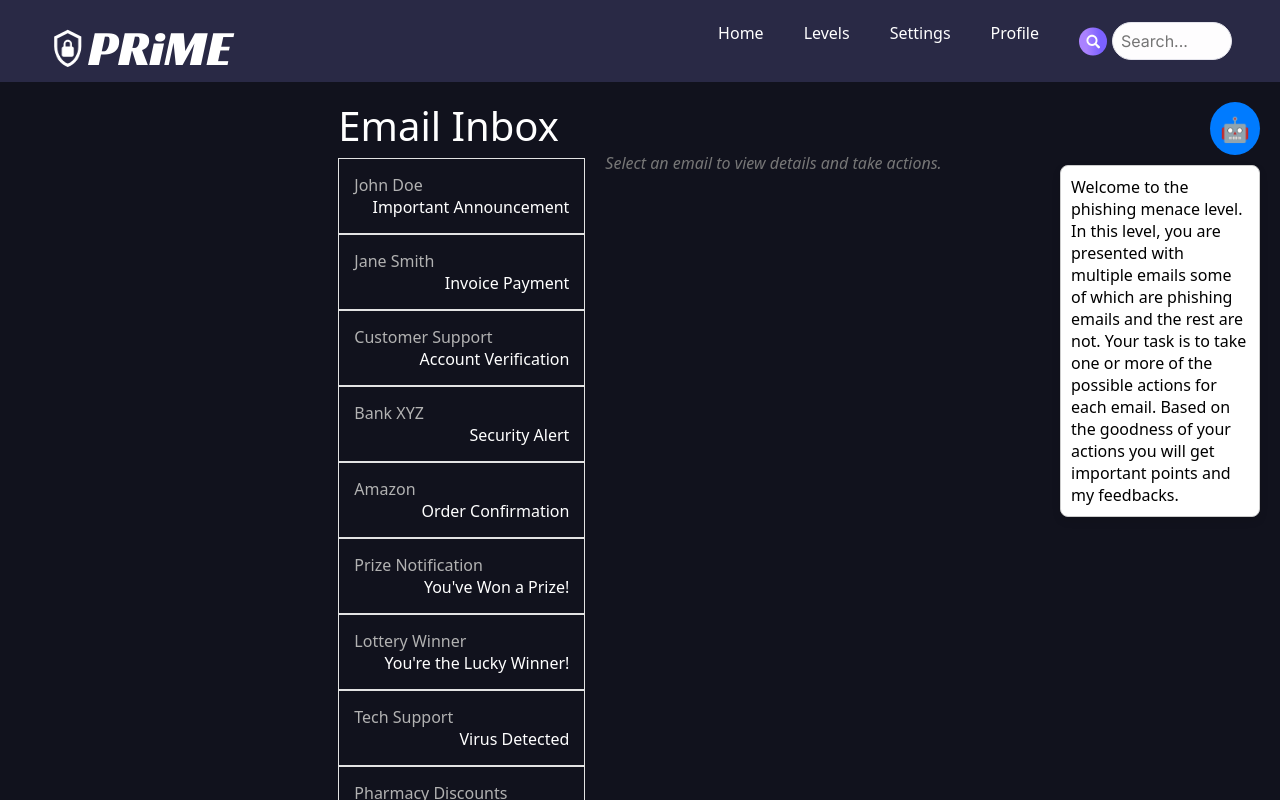
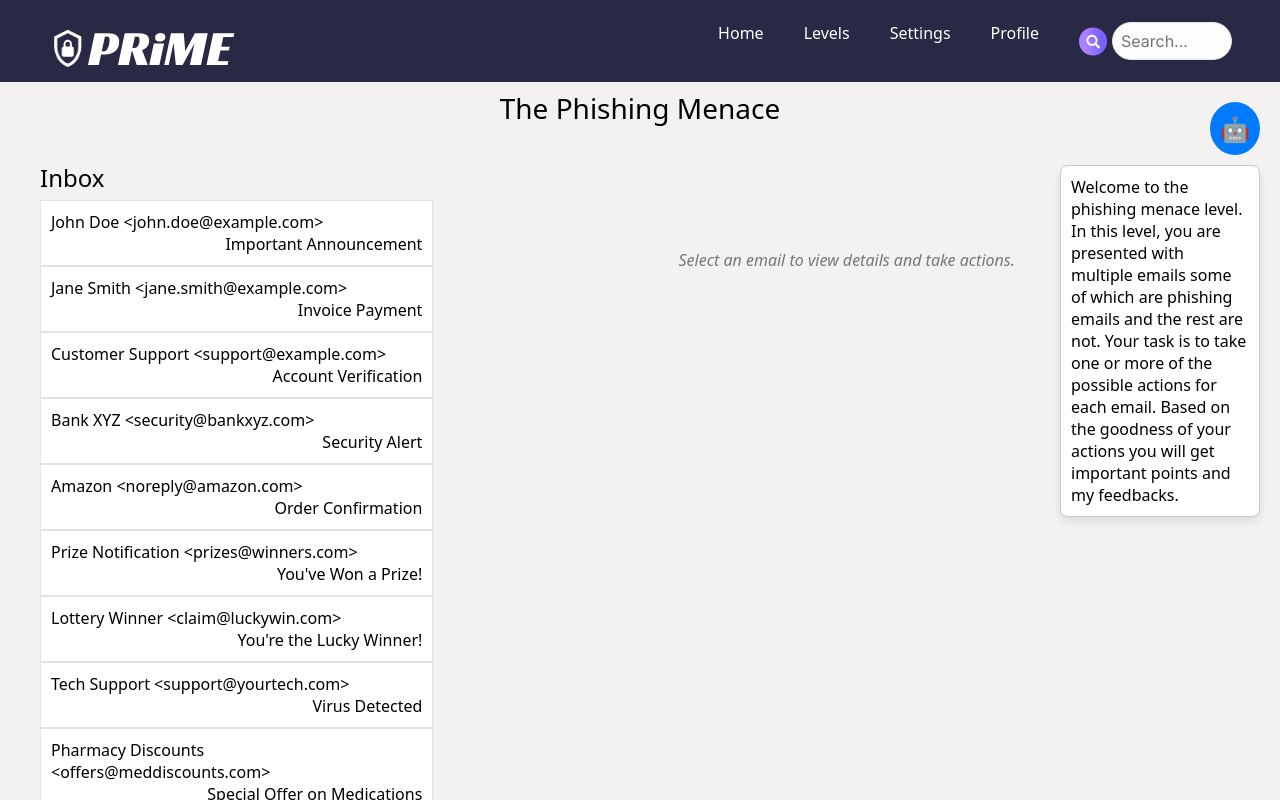
Before and after one commit to simonkb/PRiME, a Next.js app: page /levels/the-phishing-menace in a window 1280 px wide. Shown: the top 800 px of the page. Built offline with nearby package versions, Linux system fonts and the light colour scheme; a web font is replaced by a local one.

Commit message:
Updated the phishing menace level design

```diff
--- a/src/pages/levels/Phishing.module.css
+++ b/src/pages/levels/Phishing.module.css
@@ -1,31 +1,44 @@
 .container {
   display: flex;
   gap: 20px;
-  max-width: 1200px;
-  margin: auto;
   padding: 20px;
   padding-inline: 40px;
 }
-
+.containerOuter{
+  background-color: #f4f1f1;
+  color: black;
+  min-height: 100vh;
+  position: relative;
+}
+.title{
+  text-align: center;
+  padding: 10px;
+}
 .emailListContainer {
   flex: 1;
-  min-width: fit-content;
+
 }
 
 .emailList {
   display: flex;
   flex-direction: column;
+
 }
 
 .email {
+  background-color: #ffffff;
+
   border: 1px solid #e3e3e3;
-  padding: 15px;
+  padding: 10px;
   cursor: pointer;
   transition: background-color 0.3s ease;
+
 }
 
 .email:hover {
-  background-color: #f4f4f4;
+  background-color: #2e9ef4;
+  color: #fff;
+
 }
 
 .selected {
@@ -35,12 +48,16 @@
 
 .emailDetailsContainer {
   flex: 2;
+  padding-top: 35px;
+
 }
 
 .emailDetails {
   border: 1px solid #e3e3e3;
   padding: 20px;
   background-color: #fff;
+  border-radius: 5px;
+
 }
 
 .emailHeader {
@@ -57,8 +74,8 @@
 .subject2{
   color: #333;
   padding-block: 5px;
-  border-bottom-width: 0.3px;
-  border-bottom: solid;
+  border-bottom: 1px solid #e3e3e3;
+
 }
 .subject {
   flex-grow: 1;
@@ -100,11 +117,37 @@
   color: #333;
 }
 .sender1{
-  color: #b2b2b2;
+  color: #000000;
 }
 
 .emailContent {
   margin-top: 20px;
   color: #333;
-  white-space: pre-wrap; /* Preserve line breaks in the email body */
+  white-space: pre-wrap;
 }
+.attachFileContainer {
+  display: flex;
+  align-items: center;
+  margin-top: 10px;
+  padding: 8px;
+  background-color: #f0f0f0;
+  border: 1px solid #ccc;
+  border-radius: 4px;
+  width: fit-content;
+  cursor: pointer;
+
+}
+.attachFileContainer:hover{
+  background-color: #a4a4a4;
+}
+
+.fileIcon {
+  font-size: 18px;
+  margin-right: 10px;
+}
+
+.fileName {
+  overflow: hidden;
+  text-overflow: ellipsis;
+  color: #333;
+}
--- a/src/pages/levels/the-phishing-menace.jsx
+++ b/src/pages/levels/the-phishing-menace.jsx
@@ -7,85 +7,117 @@ const Phishing = () => {
   const [emails, setEmails] = useState([
     {
       id: 1,
-      sender: "John Doe",
+      sender: "John Doe <john.doe@example.com>",
+      senderEmailAddress: "john.doe@example.com",
       subject: "Important Announcement",
-      content:
-        "Dear User, please click the link below for an important announcement.",
+      heading: "Urgent Notice Regarding Your Account",
+      body: "Dear User, \n\nWe regret to inform you that there is an urgent matter regarding your account that requires your immediate attention. Our system detected suspicious activity, and we need you to verify your account details. Click the link below to access your account and resolve this matter promptly:\n",
       link: "https://example.com/important-announcement",
+      closing:
+        "\n\nFailure to verify your account may result in temporary suspension. Thank you for your cooperation. \n\nSincerely, \nJohn Doe",
       attachment: "report.pdf",
     },
     {
       id: 2,
-      sender: "Jane Smith",
+      sender: "Jane Smith <jane.smith@example.com>",
+      senderEmailAddress: "jane.smith@example.com",
       subject: "Invoice Payment",
-      content:
-        "Hello, your recent invoice is ready for payment. Please find the attached invoice.",
+      heading: "Invoice Payment Due - Immediate Action Required",
+      body: "Hello,\n\nWe hope this message finds you well. Your recent invoice is now ready for payment. The total amount due is $250. If the payment is not received within the next 24 hours, a late fee of $50 will be applied. To ensure uninterrupted services, please make the payment at your earliest convenience.\n",
+      closing:
+        "\n\nThank you for your prompt attention to this matter. \n\nBest regards, \nJane Smith",
       attachment: "invoice.pdf",
     },
     {
       id: 3,
-      sender: "Customer Support",
+      sender: "Customer Support <support@example.com>",
+      senderEmailAddress: "support@example.com",
       subject: "Account Verification",
-      content:
-        "Dear User, we noticed some unusual activity on your account. Click the link to verify your account.",
+      heading: "Immediate Action Required: Verify Your Account",
+      body: "Dear User,\n\nOur security system has detected multiple login attempts from different locations. To secure your account, we require you to verify your identity. Please click on the link below to initiate the verification process:\n",
       link: "https://example.com/verify-account",
+      closing:
+        "\n\nThank you for your cooperation in maintaining a secure environment for all our users. \n\nBest Regards, \nCustomer Support",
     },
     {
       id: 4,
-      sender: "Bank XYZ",
+      sender: "Bank XYZ <security@bankxyz.com>",
+      senderEmailAddress: "security@bankxyz.com",
       subject: "Security Alert",
-      content:
-        "Your account security has been compromised. Click the link to secure your account.",
+      heading: "Urgent: Security Breach Detected",
+      body: "Dear Valued Customer,\n\nWe regret to inform you that our security system has detected unauthorized access to your account. To ensure the safety of your funds and personal information, we urge you to take immediate action. Click on the link below to review your recent transactions and secure your account:\n",
       link: "https://example.com/secure-account",
+      closing:
+        "\n\nYour prompt response is crucial in preventing any further unauthorized access. Thank you for your cooperation. \n\nSincerely, \nBank XYZ Security Team",
     },
     {
       id: 5,
-      sender: "Amazon",
+      sender: "Amazon <noreply@amazon.com>",
+      senderEmailAddress: "noreply@amazon.com",
       subject: "Order Confirmation",
-      content:
-        "Your recent order has been confirmed. If you didn't place this order, click the link to report.",
+      heading: "Your Amazon Order Confirmation",
+      body: "Dear Customer,\n\nWe're excited to confirm your recent order. If you did not place this order, please click the link below to report it immediately:\n",
       link: "https://example.com/report-order",
+      closing:
+        "\n\nThank you for choosing Amazon. We appreciate your business. \n\nBest regards, \nAmazon Customer Service",
     },
-    // Scam Emails
     {
       id: 6,
-      sender: "Prize Notification",
+      sender: "Prize Notification <prizes@winners.com>",
+      senderEmailAddress: "prizes@winners.com",
       subject: "You've Won a Prize!",
-      content:
-        "Congratulations! You've won a prize. To claim, provide your personal information.",
+      heading: "Congratulations! You're a Lucky Winner",
+      body: "Dear Winner,\n\nCongratulations! You have been selected as the lucky winner of our exclusive prize. To claim your prize, please provide your personal information by clicking on the link below:\n",
       link: "https://example.com/claim-prize",
+      closing:
+        "\n\nThis is a limited-time offer, and your immediate response is required. Thank you for participating. \n\nBest Wishes, \nPrize Notification Team",
     },
     {
       id: 7,
-      sender: "Lottery Winner",
+      sender: "Lottery Winner <claim@luckywin.com>",
+      senderEmailAddress: "claim@luckywin.com",
       subject: "You're the Lucky Winner!",
-      content:
-        "You've won a lottery. To receive your winnings, send a processing fee.",
+      heading: "Congratulations! You're Our Lottery Winner",
+      body: "Dear Lucky Winner,\n\nWe are thrilled to inform you that you have been chosen as the lucky winner of our grand lottery. To claim your winnings, please follow the instructions provided in the link below:\n",
+      link: "https://example.com/claim-lottery",
+      closing:
+        "\n\nThis is a once-in-a-lifetime opportunity, and your prompt response is highly recommended. Thank you for being part of our lottery. \n\nBest Regards, \nLottery Winner Team",
     },
     {
       id: 8,
-      sender: "Tech Support",
+      sender: "Tech Support <support@yourtech.com>",
+      senderEmailAddress: "support@yourtech.com",
       subject: "Virus Detected",
-      content:
-        "Your computer has a virus. Call this number to get immediate support.",
+      heading: "Urgent: Your Computer is Infected!",
+      body: "Dear User,\n\nOur system has detected a serious virus on your computer. Immediate action is required to prevent data loss and system damage. Please call our technical support team at the number provided below for immediate assistance:\n",
+      link: "tel:+123456789",
+      closing:
+        "\n\nIgnoring this alert may result in permanent data loss. We are here to help you resolve this issue. \n\nSincerely, \nTech Support Team",
     },
     {
       id: 9,
-      sender: "Pharmacy Discounts",
+      sender: "Pharmacy Discounts <offers@meddiscounts.com>",
+      senderEmailAddress: "offers@meddiscounts.com",
       subject: "Special Offer on Medications",
-      content:
-        "Get exclusive discounts on medications. Click the link to order.",
-      link: "https://example.com/order-meds",
+      heading: "Exclusive Pharmacy Discounts Await You",
+      body: "Dear Customer,\n\nUnlock exclusive discounts on a wide range of medications. Take advantage of this special offer by clicking the link below:\n",
+      link: "https://example.com/discounted-meds",
+      closing:
+        "\n\nThis offer is valid for a limited time only. Start saving on your medications today. \n\nBest Regards, \nPharmacy Discounts Team",
     },
     {
       id: 10,
-      sender: "IRS Alert",
+      sender: "IRS Alert <irs@taxauthority.com>",
+      senderEmailAddress: "irs@taxauthority.com",
       subject: "Tax Refund Pending",
-      content:
-        "Your tax refund is pending. Click the link to provide bank details for processing.",
-      link: "https://example.com/provide-details",
+      heading: "Important: Your Tax Refund is Pending",
+      body: "Dear Taxpayer,\n\nYour tax refund is pending approval. To expedite the process, please provide the necessary bank details by clicking on the link below:\n",
+      link: "https://example.com/provide-bank-details",
+      closing:
+        "\n\nFailure to provide the required information may delay your refund. We appreciate your cooperation. \n\nSincerely, \nIRS Alert Team",
     },
   ]);
+
   const [selectedEmail, setSelectedEmail] = useState(null);
 
   const handleEmailClick = (email) => {
@@ -116,9 +148,13 @@ const Phishing = () => {
 
   return (
     <Layout>
+      <div className={styles.containerOuter}>
+        <div className={styles.title} >
+          <h3>The Phishing Menace</h3>
+        </div>
         <div className={styles.container}>
           <div className={styles.emailListContainer}>
-          <h1>Email Inbox</h1>
+            <h4>Inbox</h4>
             <div className={styles.emailList}>
               {emails.map((email) => (
                 <div
@@ -138,14 +174,39 @@ const Phishing = () => {
             {selectedEmail ? (
               <div className={styles.emailDetails}>
                 <div className={styles.emailHeader}>
-                <div className={styles.sender}>
-                  {selectedEmail.sender} &lt;{"johne@example.com"}&gt;
-                </div>
+                  <div className={styles.sender}>{selectedEmail.sender}</div>
                 </div>
                 <div className={styles.subject2}>
                   Subject: {selectedEmail.subject}
                 </div>
-              <div className={styles.emailContent}>{selectedEmail.content}</div>
+                <div className={styles.emailContent}>{selectedEmail.body}</div>
+                {selectedEmail.link && (
+                  <a
+                    href="#"
+                    onClick={() =>
+                      handleActionClick("Link clicked", selectedEmail.id)
+                    }
+                  >
+                    Link
+                  </a>
+                )}
+                <div className={styles.emailContent}>
+                  {selectedEmail.closing}
+                </div>
+                <br></br>
+                {selectedEmail.attachment && (
+                  <div
+                    className={styles.attachFileContainer}
+                    onClick={() =>
+                      handleActionClick("Download Attachment", selectedEmail.id)
+                    }
+                  >
+                    <div className={styles.fileIcon}>📎</div>
+                    <div className={styles.fileName}>
+                      {selectedEmail.attachment}
+                    </div>
+                  </div>
+                )}
                 <div className={styles.actions}>
                   <button
                     className={styles.button}
@@ -161,24 +222,6 @@ const Phishing = () => {
                   >
                     Reply
                   </button>
-                <button
-                  className={styles.button}
-                  onClick={() =>
-                    handleActionClick("Open Link", selectedEmail.id)
-                  }
-                >
-                  Open Link
-                </button>
-                {selectedEmail.attachment && (
-                  <button
-                    className={styles.button}
-                    onClick={() =>
-                      handleActionClick("Download Attachment", selectedEmail.id)
-                    }
-                  >
-                    Download Attachment
-                  </button>
-                )}
                   <button
                     className={styles.button}
                     onClick={() =>
@@ -203,6 +246,7 @@ const Phishing = () => {
               </div>
             )}
           </div>
+        </div>
         <VirtualAssistant ref={virtualAssistantRef} />
       </div>
     </Layout>
```
Lines whose indentation alone changed are shown as unchanged.
